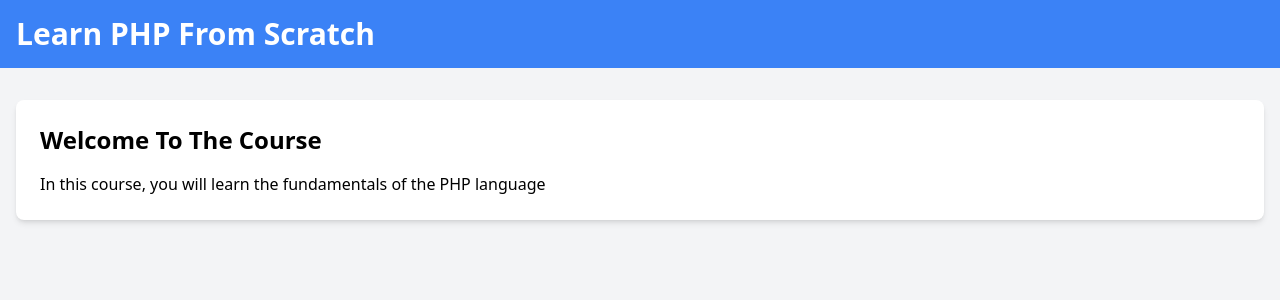
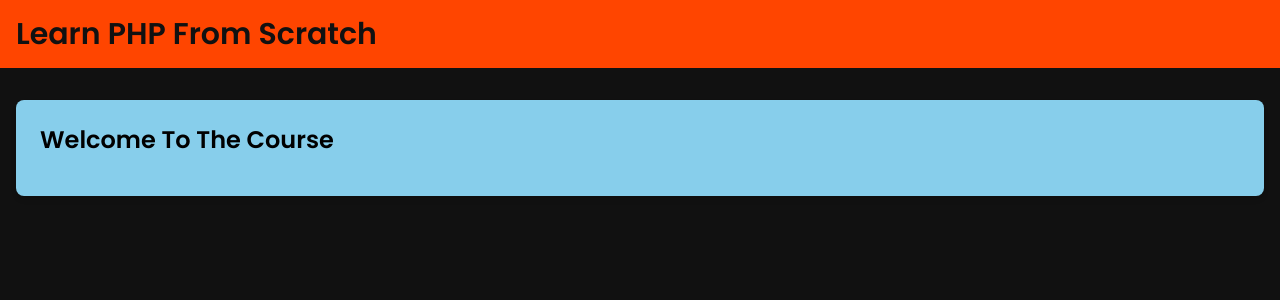
Before and after one commit to Nimira43/PHP-Course, a PHP site: page / in a window 1280 px wide. Shown: the top 300 px of the page. Run offline with PHP 8.4, Linux system fonts and the light colour scheme; some libraries are stand-ins or nearby versions.

Commit message:
Restyled coursework template

```diff
--- a/l001-tag/index.php
+++ b/l001-tag/index.php
@@ -4,20 +4,29 @@
 <head>
     <meta charset="UTF-8">
     <meta name="viewport" content="width=device-width, initial-scale=1.0">
+    <link rel="preconnect" href="https://fonts.googleapis.com">
+    <link rel="preconnect" href="https://fonts.gstatic.com" crossorigin>
+    <link href="https://fonts.googleapis.com/css2?family=Poppins:ital,wght@0,100;0,200;0,300;0,400;0,500;0,600;0,700;0,800;0,900;1,100;1,200;1,300;1,400;1,500;1,600;1,700;1,800;1,900&display=swap" rel="stylesheet">
+    <link rel="icon" type="image/png" href="../images/billy.png">
     <script src="https://cdn.tailwindcss.com"></script>
-    <title>Learn PHP From Scratch</title>
+    <title>PHP Lesson </title>
 </head>
+<style>
+    * {
+        font-family: 'Poppins', sans-serif;
+    }
+</style>
 
-<body class="bg-gray-100">
-    <header class="bg-blue-500 text-white p-4">
+<body class="bg-[#111]">
+    <header class="bg-[#ff4500] text-[#111] p-4">
         <div class="container mx-auto">
             <h1 class="text-3xl font-semibold">Learn PHP From Scratch</h1>
         </div>
     </header>
     <div class="container mx-auto p-4 mt-4">
-        <div class="bg-white rounded-lg shadow-md p-6">
+        <div class="bg-[#87ceeb] rounded-lg shadow-md p-6" text-[#111]>
             <h2 class="text-2xl font-semibold mb-4">Welcome To The Course</h2>
-            <p>In this course, you will learn the fundamentals of the PHP language</p>
+            <p></p>
         </div>
     </div>
 </body>
```
Also changed, not shown: l000-tmp/index.php (+34 -0 lines), images/billy.png (added).
